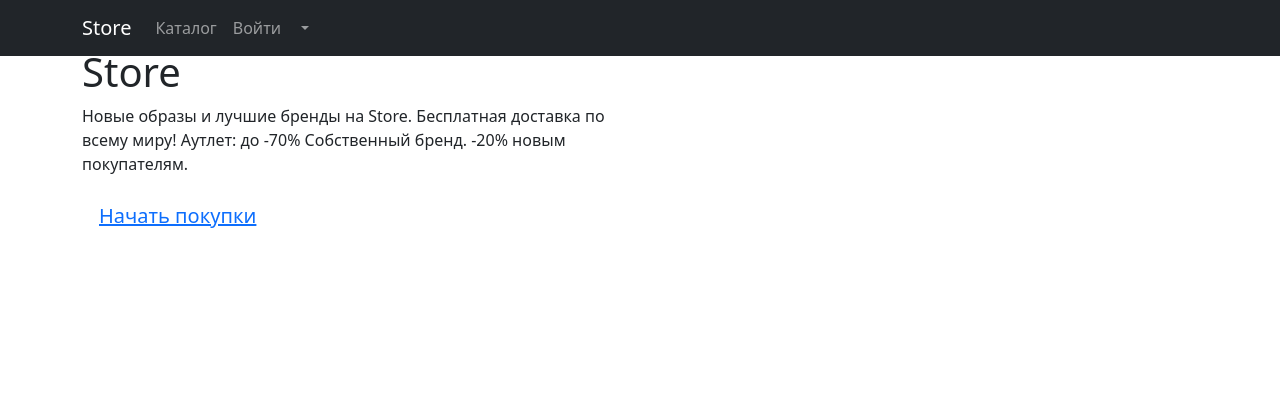
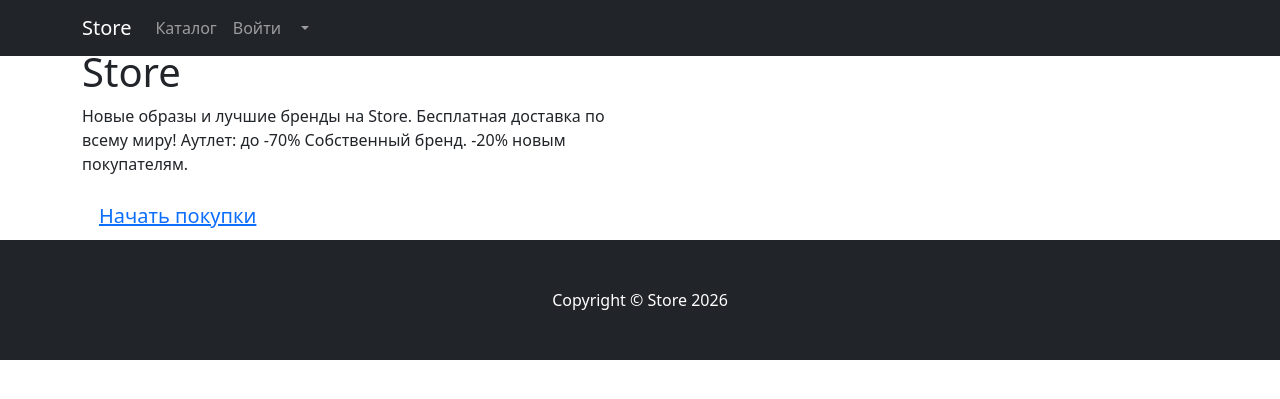
Before and after one commit to white78wolf/store, a Django app: page / in a window 1280 px wide. Shown: the top 399 px of the page. Run offline with Django 4.2, Linux system fonts and the light colour scheme; some libraries are stand-ins or nearby versions.

Commit message:
update base.html with footer

```diff
--- a/products/templates/products/base.html
+++ b/products/templates/products/base.html
@@ -68,14 +68,20 @@
     <!-- Page Content -->
     {% block content %} {% endblock %}
 
-{% block footer %} {% endblock %}
+    {% block footer %}
+    <footer class="py-5 bg-dark">
+        <div class="container">
+            <p class="m-0 text-center text-white">Copyright © Store 2026</p>
+        </div>
+    </footer>
+    {% endblock %}
 
     <!-- Bootstrap core JavaScript -->
     <script src="{% static 'vendor/jquery/jquery.min.js' %}"></script>
     <script src="{% static 'vendor/bootstrap/js/bootstrap.bundle.min.js' %}"></script>
     <script src="https://cdn.jsdelivr.net/npm/bootstrap@5.1.3/dist/js/bootstrap.bundle.min.js"
-        integrity="sha384-ka7Sk0Gln4gmtz2MlQnikT1wXgYsOg+OMhuP+IlRH9sENBO0LRn5q+8nbTov4+1p"
-        crossorigin="anonymous"></script>
+        integrity="sha384-ka7Sk0Gln4gmtz2MlQnikT1wXgYsOg+OMhuP+IlRH9sENBO0LRn5q+8nbTov4+1p" crossorigin="anonymous">
+    </script>
 
     <!-- FontAwesome script -->
     <script src="{% static 'vendor/fontawesome/fontawesome-icons.js' %}" crossorigin="anonymous"></script>
```
Lines whose indentation alone changed are shown as unchanged.
